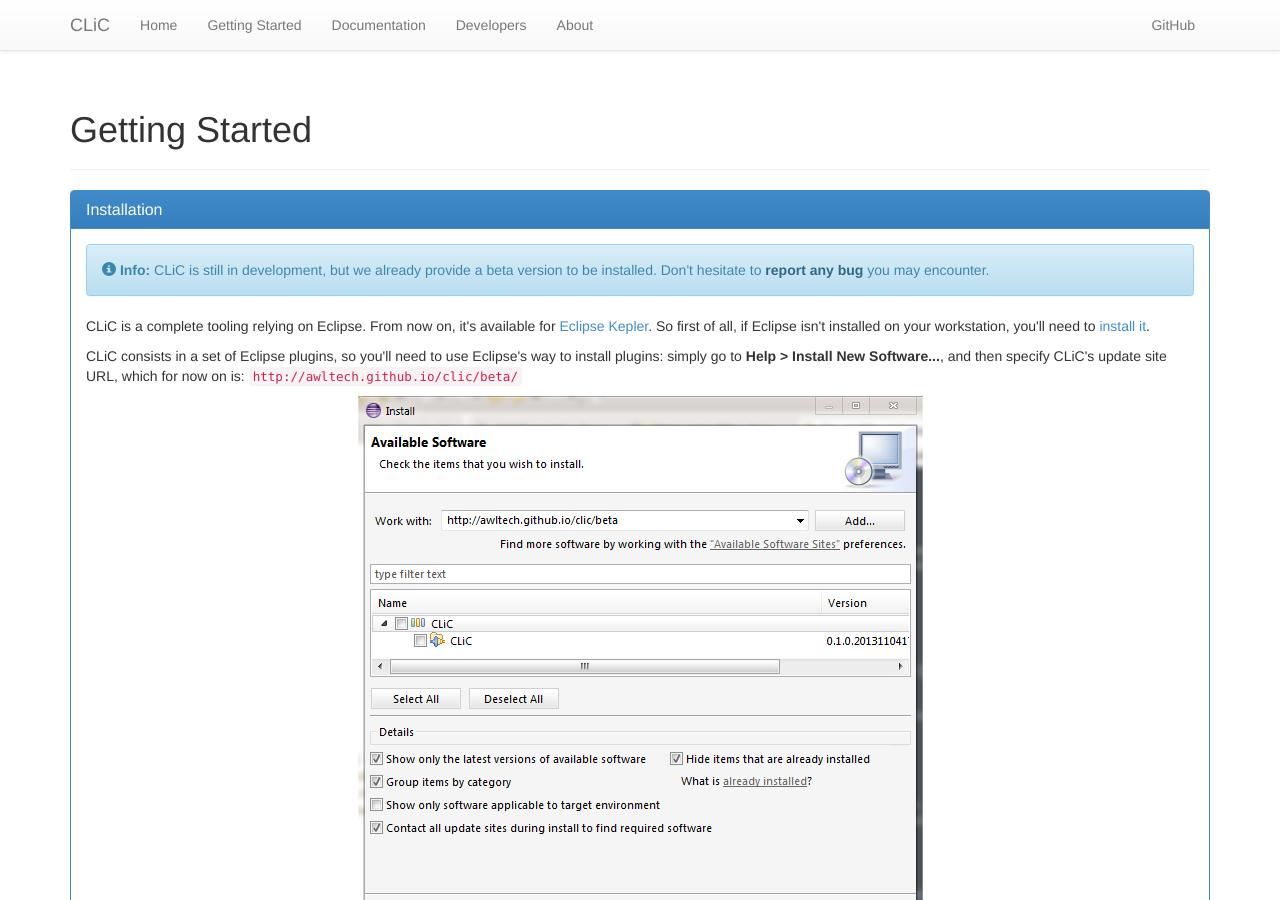
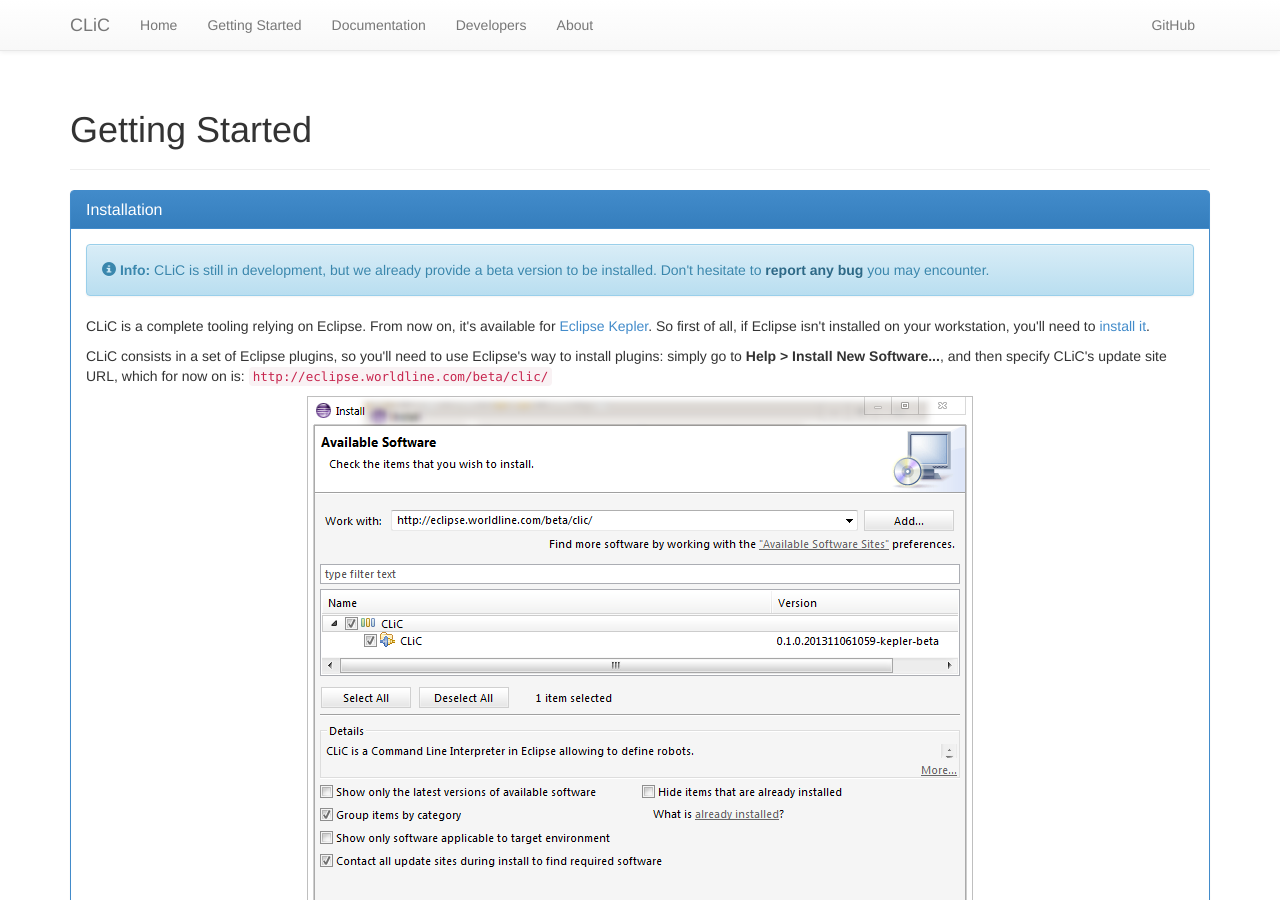
Before and after one commit to awltech/clic, a Jekyll site: the page built from getting-started.html, in a window 1280 px wide and 900 px high. Built offline with Jekyll 4.4.1, drawn with Linux system fonts in a browser that asks for light colours; some of the changed lines change nothing that is shown.

Commit message:
Modified the update site for beta release & associated documentation

```diff
--- a/getting-started.html
+++ b/getting-started.html
@@ -15,7 +15,7 @@
 		<div class="alert alert-info"><span class="glyphicon glyphicon-info-sign"></span> <strong>Info:</strong> CLiC is still in development, but we already provide a beta version to be installed. Don't hesitate to <a href="https://github.com/awltech/clic/issues" target="_blank" class="alert-link">report any bug</a> you may encounter.</div>
 		<p>CLiC is a complete tooling relying on Eclipse. From now on, it's available for <a href="http://www.eclipse.org/kepler/" target="_blank">Eclipse Kepler</a>. So first of all, if Eclipse isn't installed on your workstation, you'll need to <a href="http://www.eclipse.org/downloads/" target="_blank">install it</a>.</p>
 		<p>
-			CLiC consists in a set of Eclipse plugins, so you'll need to use Eclipse's way to install plugins: simply go to <strong>Help > Install New Software...</strong>, and then specify CLiC's update site URL, which for now on is: <code>http://awltech.github.io/clic/beta/</code>
+			CLiC consists in a set of Eclipse plugins, so you'll need to use Eclipse's way to install plugins: simply go to <strong>Help > Install New Software...</strong>, and then specify CLiC's update site URL, which for now on is: <code>http://eclipse.worldline.com/beta/clic/</code>
 		</p>
 		<p><center><img src="resources/install.png" alt="Eclipse Installation"/></center></p>
 	</div>
```
Also changed, not shown: resources/install.png, 4 other files.
